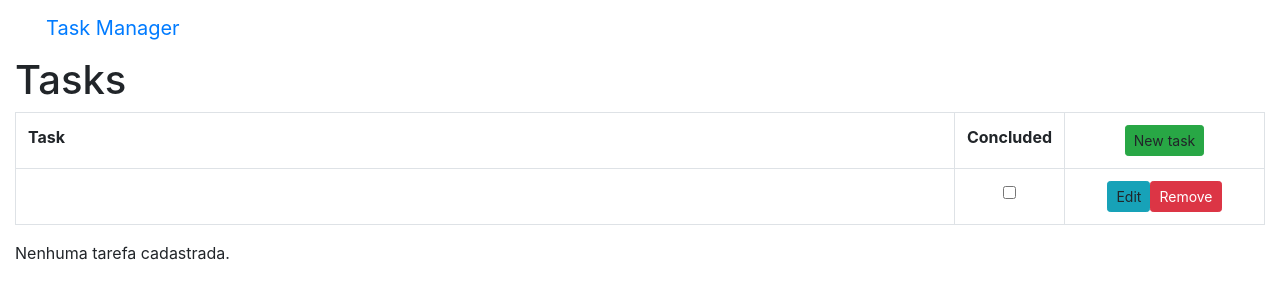
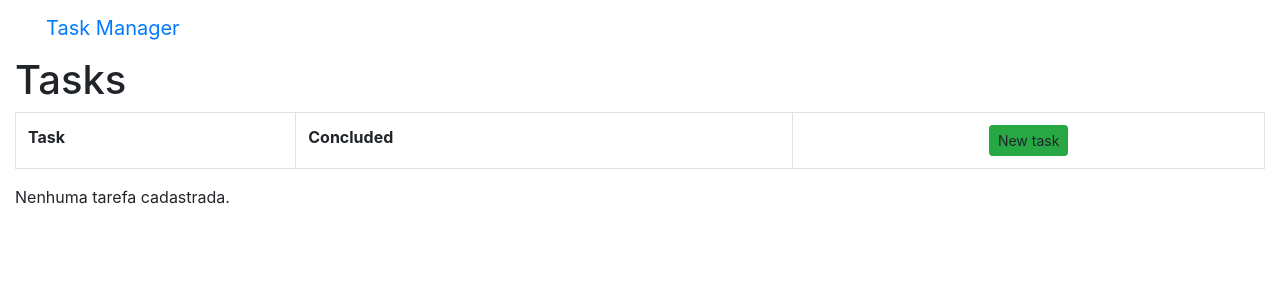
Before and after one commit to Angular-Study-Projects/task-manager, an Angular app: page /tasks/list in a window 1280 px wide. Shown: the top 300 px of the page. Built offline with nearby package versions, Linux system fonts and the light colour scheme.

Commit message:
listing tasks

```diff
--- a/src/app/tasks/list/list-task.component.html
+++ b/src/app/tasks/list/list-task.component.html
@@ -12,13 +12,16 @@
       </a>
   </th>
   </tr>
-  <tr>
-    <td>
-
+  <tr *ngFor="let task of tasks">
+    <td
+      [class.success]="!task.concluded">
+      {{task.name}}
     </td>
     <td style="width: 70px" class="text-center">
       <input
-        type="checkbox">
+        type="checkbox"
+        [value]="task.id"
+        [checked]="task.concluded">
     </td>
     <td class="text-center" style="width: 200px">
       <a
@@ -37,4 +40,4 @@
   </tr>
 </table>
 
-<p>Nenhuma tarefa cadastrada.</p>
+<p *ngIf="tasks.length==0">Nenhuma tarefa cadastrada.</p>
--- a/src/app/tasks/list/list-task.component.ts
+++ b/src/app/tasks/list/list-task.component.ts
@@ -1,4 +1,6 @@
 import { Component, OnInit } from '@angular/core';
+
+import { Task, TaskService } from "../shared";
 
 @Component({
   selector: 'app-list-task',
@@ -7,9 +9,24 @@ import { Component, OnInit } from '@angular/core';
 })
 export class ListTaskComponent implements OnInit {
 
-  constructor() { }
+  tasks: Task[];
+
+  constructor( private taskService: TaskService )  {}
 
   ngOnInit() {
+    this.tasks = this.listAll();
+  }
+
+  listAll (): Task[] {
+    return this.taskService.listAll();
+  }
+
+  remove( $event: any, task: Task ): void {
+    $event.preventDefault();
+    if ( confirm( 'Would you like to remove ' + task.name + '?' ) ) {
+      this.taskService.remove(task.id);
+      this.tasks = this.taskService.listAll();
+    }
   }
 
 }
```
Also changed, not shown: src/app/tasks/tasks.module.ts (+6 -1 lines).
